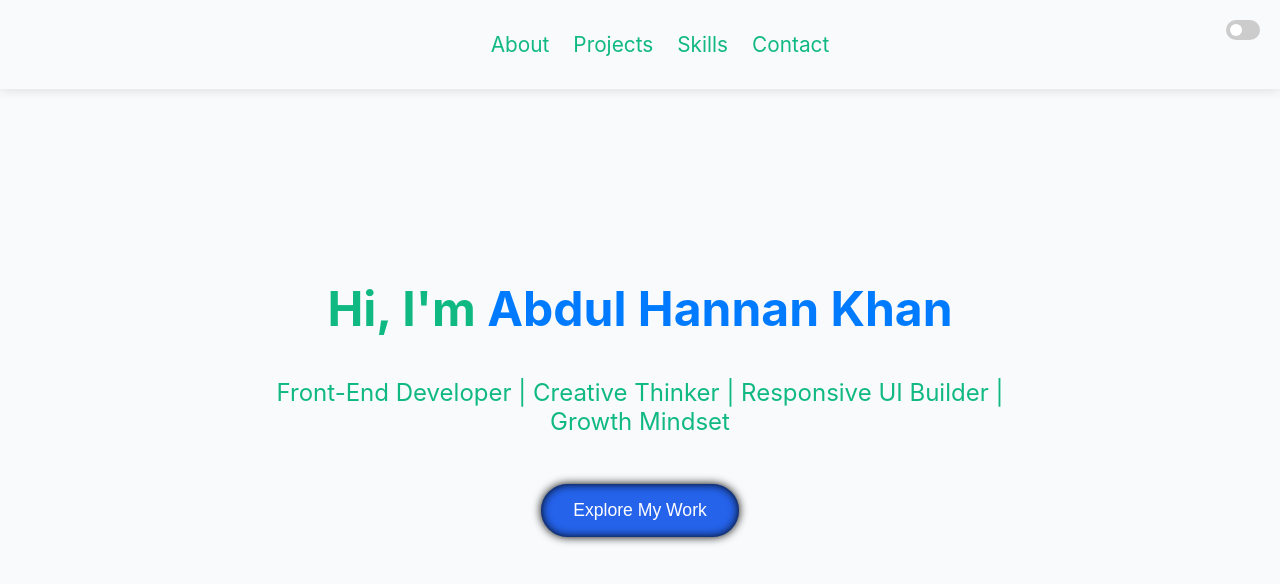
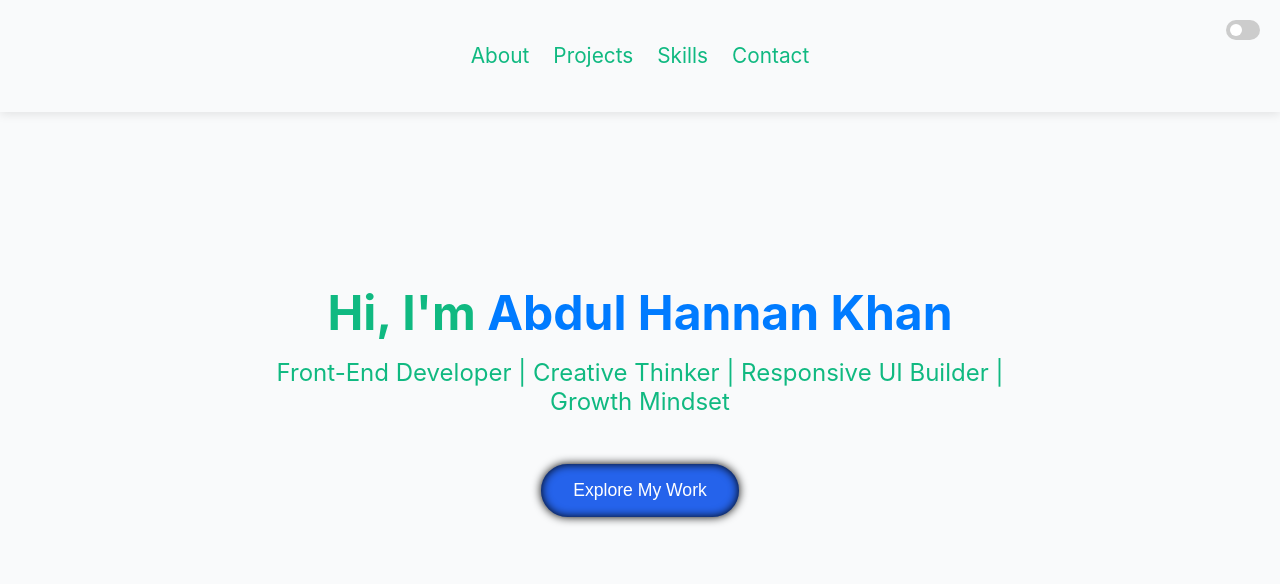
Before and after one commit to Hannankhan203/My-React-Portfolio, a React (Create React App) app: page / in a window 1280 px wide. Shown: the top 584 px of the page. Built offline with nearby package versions, Linux system fonts and the light colour scheme.

Commit message:
Fixed some UI Issues

```diff
--- a/src/App.css
+++ b/src/App.css
@@ -1,8 +1,16 @@
+/* Universal Styles */
+* {
+  margin: 0;
+  padding: 0;
+  box-sizing: border-box;
+}
+
 /* Navbar Container */
 .nav-section {
   position: fixed;
   top: 0;
   width: 100%;
+  line-height: 8vh;
   z-index: 1000;
 }
 
@@ -50,11 +58,12 @@
 
 .nav-list {
   list-style: none;
+  font-size: 1.3rem;
+  text-decoration: none;
 }
 
-.nav-list .link {
+.link {
   text-decoration: none;
-  font-size: 1.3rem;
   transition: color 0.3s ease;
   padding: 0.5rem 0;
   position: relative;
@@ -105,10 +114,7 @@
   .nav-list {
     padding: 0.5rem 0;
     border-bottom: 1px solid rgba(128, 128, 128, 0.2);
-  }
-
-  .nav-list .link {
-    font-size: 0.8rem;
+    font-size: 1rem;
   }
 }
 
@@ -127,7 +133,7 @@
 
 /* Hero Section Container */
 #Hero-Section {
-  min-height: 89vh;
+  min-height: 100vh;
   /* border: 2px solid black; */
   display: flex;
   flex-direction: column;
@@ -224,6 +230,10 @@
 
 /* Responsive Design */
 @media (max-width: 768px) {
+  #Hero-Section {
+  min-height: 100vh;
+}
+
   .hero-heading {
     font-size: 1.8rem;
   }
--- a/src/App.jsx
+++ b/src/App.jsx
@@ -72,42 +72,42 @@
         <div className={`navbar-mobile ${navbarOpen ? "open" : ""}`}>
           <nav>
             <ul>
-              <li className="nav-list">
-                <NavLink
+              <NavLink
                   to="/about"
                   className={`link ${darkMode ? "dark-mode" : "light-mode"}`}
                   style={({ isActive }) => (isActive ? activeStyle : undefined)}
                 >
+              <li className="nav-list">
                   About
+              </li>
                 </NavLink>
-              </li>
-              <li className="nav-list">
                 <NavLink
                   to="/projects"
                   className={`link ${darkMode ? "dark-mode" : "light-mode"}`}
                   style={({ isActive }) => (isActive ? activeStyle : undefined)}
                 >
+              <li className="nav-list">
                   Projects
+              </li>
                 </NavLink>
-              </li>
-              <li className="nav-list">
                 <NavLink
                   to="/skills"
                   className={`link ${darkMode ? "dark-mode" : "light-mode"}`}
                   style={({ isActive }) => (isActive ? activeStyle : undefined)}
                 >
+              <li className="nav-list">
                   Skills
+              </li>
                 </NavLink>
-              </li>
-              <li className="nav-list">
                 <NavLink
                   to="/contact"
                   className={`link ${darkMode ? "dark-mode" : "light-mode"}`}
                   style={({ isActive }) => (isActive ? activeStyle : undefined)}
                 >
+              <li className="nav-list">
                   Contact
+              </li>
                 </NavLink>
-              </li>
             </ul>
           </nav>
           <div className="theme-toggle-mobile">
--- a/src/components/Navbar.jsx
+++ b/src/components/Navbar.jsx
@@ -47,42 +47,42 @@
             isMobile && navOptionsTranslate ? "" : "translating-nav-options"
           }`}
         >
-          <li className="nav-list">
             <NavLink
               to="/about"
               className={`link ${darkMode ? "dark-mode" : "light-mode"}`}
               style={({ isActive }) => (isActive ? activeStyle : undefined)}
             >
+          <li className="nav-list">
               About
+          </li>
             </NavLink>
-          </li>
-          <li className="nav-list">
             <NavLink
               to="/projects"
               className={`link ${darkMode ? "dark-mode" : "light-mode"}`}
               style={({ isActive }) => (isActive ? activeStyle : undefined)}
             >
+          <li className="nav-list">
               Projects
+          </li>
             </NavLink>
-          </li>
-          <li className="nav-list">
             <NavLink
               to="/skills"
               className={`link ${darkMode ? "dark-mode" : "light-mode"}`}
               style={({ isActive }) => (isActive ? activeStyle : undefined)}
             >
+          <li className="nav-list">
               Skills
+          </li>
             </NavLink>
-          </li>
-          <li className="nav-list">
             <NavLink
               to="/contact"
               className={`link ${darkMode ? "dark-mode" : "light-mode"}`}
               style={({ isActive }) => (isActive ? activeStyle : undefined)}
             >
+          <li className="nav-list">
               Contact
+          </li>
             </NavLink>
-          </li>
         </ul>
       </nav>
     </div>
```
